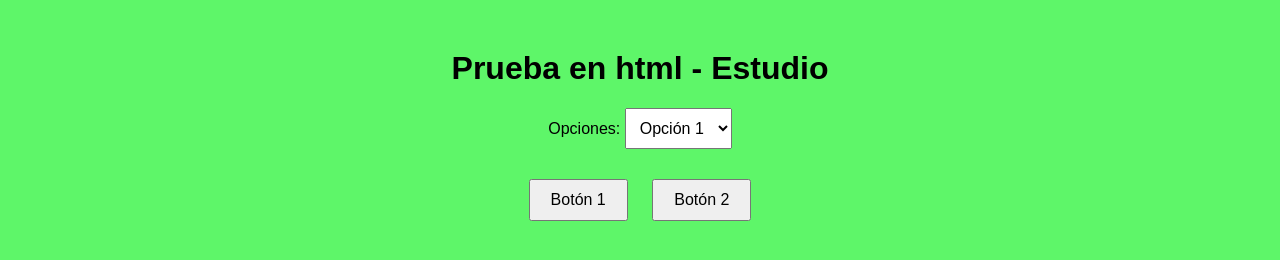
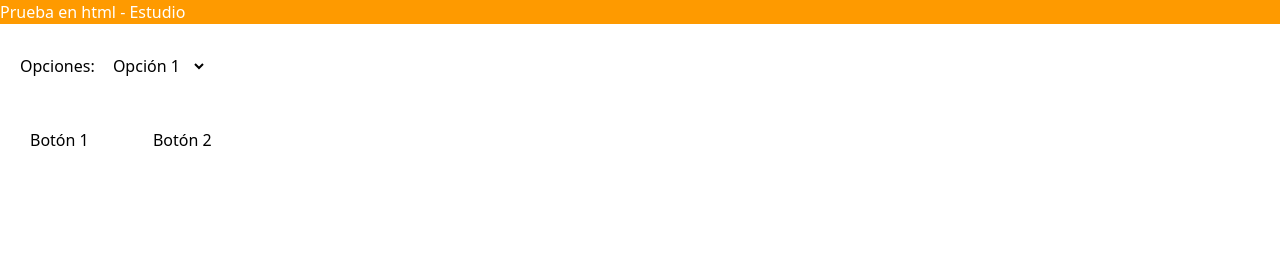
Before and after one commit to Eber0111/mi-proyecto, a website: page index.html in a window 1280 px wide. Drawn offline with nearby package versions, Linux system fonts and the light colour scheme; files that its build step writes are made by us from their sources.

Commit message:
updated files

```diff
--- /dev/null
+++ b/git.txt
@@ -0,0 +1,2 @@
+git config --global user.name "Eber0111"
+git config --global user.email "eber.hcd2024@gmail.com"
--- a/index.html
+++ b/index.html
@@ -4,13 +4,8 @@
     <meta charset="UTF-8">
     <meta name="viewport" content="width=device-width, initial-scale=1.0">
     <title>Mi Página</title>
+    <link rel="stylesheet" href="./output.css">
     <style>
-        body {
-            font-family: Arial, sans-serif;
-            text-align: center;
-            margin: 50px;
-            background-color: #5ef669;
-        }
         .menu {
             margin: 20px;
         }
@@ -27,8 +22,7 @@
     </style>
 </head>
 <body>
-    <h1>Prueba en html - Estudio</h1>
-
+    <h2 class="bg-amber-500 text-white">Prueba en html - Estudio</h2>
     <div class="menu">
         <label for="opciones">Opciones:</label>
         <select id="opciones">
--- /dev/null
+++ b/input.css
@@ -0,0 +1 @@
+@import "tailwindcss";
--- a/package.json
+++ b/package.json
@@ -16,6 +16,8 @@
     "tailwindcss": "^4.0.6"
   },
   "dependencies": {
+    "@tailwindcss/cli": "^4.0.6",
+    "@tailwindcss/postcss": "^4.0.6",
     "@tailwindcss/vite": "^4.0.6",
     "dotenv": "^16.4.7"
   }
--- /dev/null
+++ b/tailwind.config.js
@@ -0,0 +1,8 @@
+/** @type {import('tailwindcss').Config} */
+module.exports = {
+    content:["./src/**/*.{htmln,js}"],
+    theme: {
+        extend: {},
+    },
+    plugins: [],
+}
```
Also changed, not shown: 2 other files.
